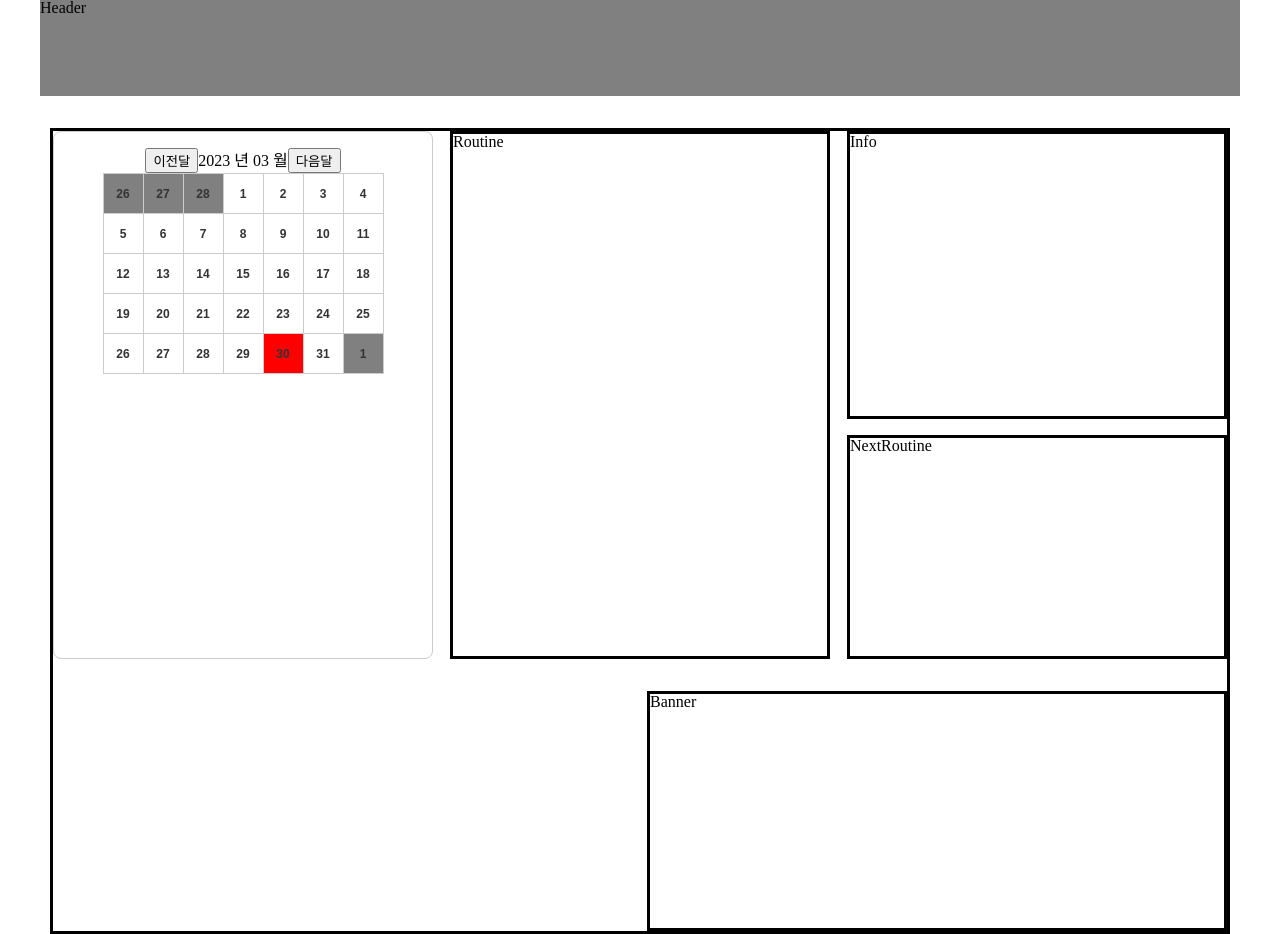
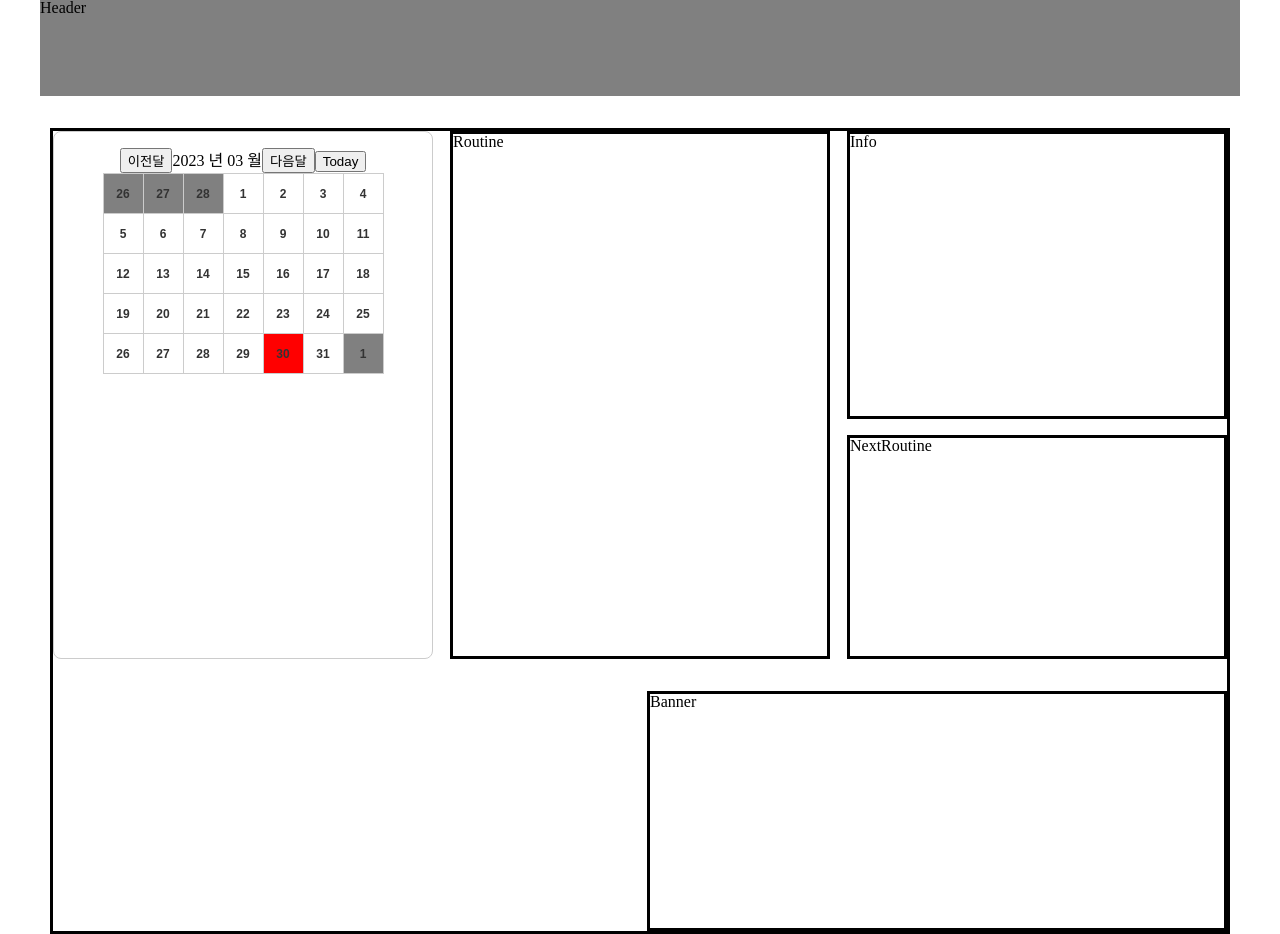
Before and after one commit to Techeer-FM-Studio/frontend, a Next.js app: page / in a window 1280 px wide. Built offline with nearby package versions, Linux system fonts and the light colour scheme.

Commit message:
feat: Today 버튼을 추가하여 현재 날짜에 해당하는 월로 돌아오도록 설정

```diff
--- a/src/components/calendar/Calendar.tsx
+++ b/src/components/calendar/Calendar.tsx
@@ -99,6 +99,7 @@ const Calendar = () => {
         >
           다음달
         </button>
+        <button onClick={() => setMoment(moment())}>Today</button>
       </div>
       <table>
         <tbody>{calendarArr()}</tbody>
```
